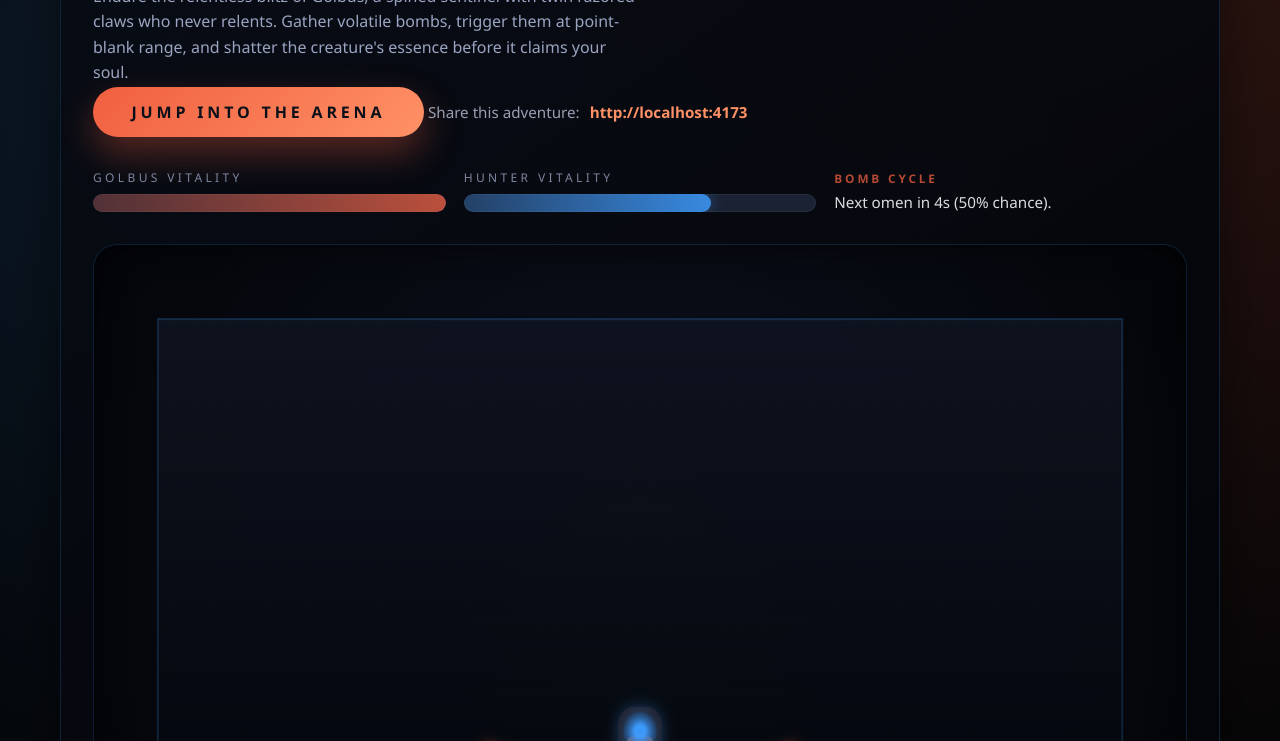
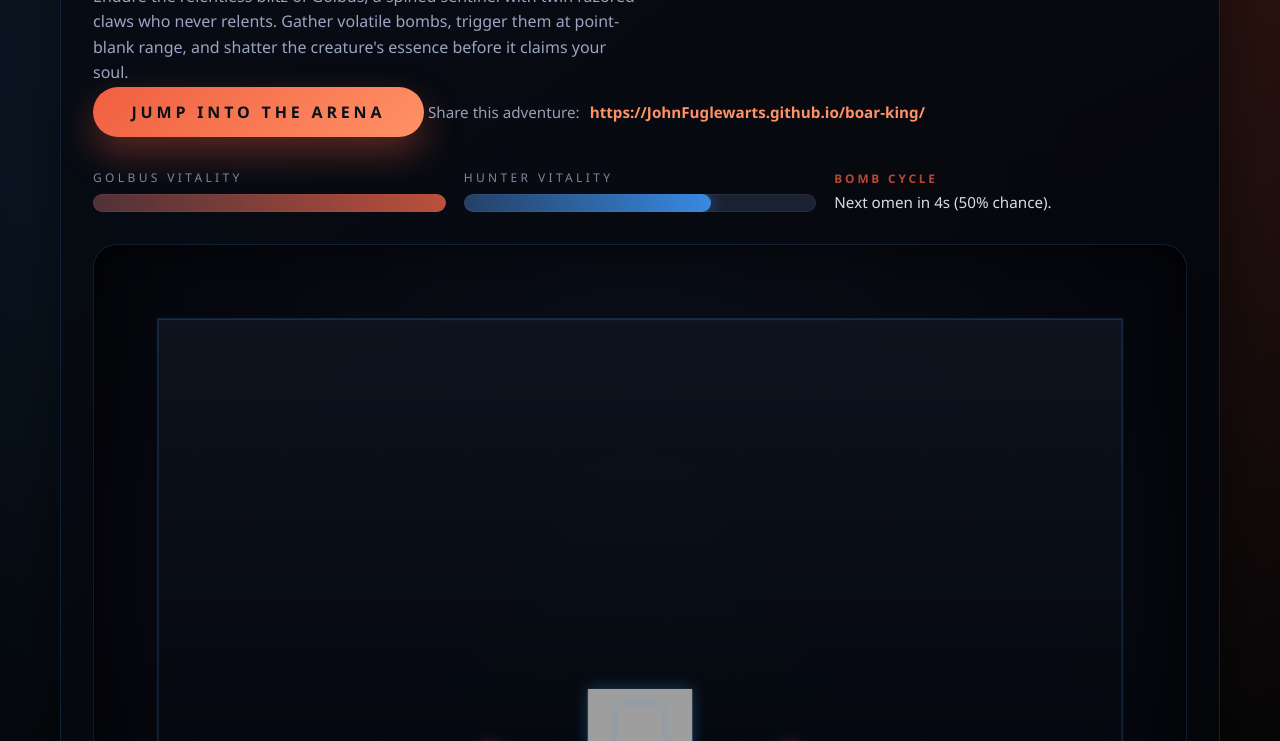
Before and after one commit to JohnFuglewarts/boar-king, a website: page index.html in a window 1280 px wide. Shown: the part 211-952 px from the top of the page. Drawn offline with Linux system fonts and the light colour scheme.

Commit message:
my changes

```diff
--- a/index.html
+++ b/index.html
@@ -316,7 +316,7 @@
             <a class="cta" href="#arena">Jump Into The Arena</a>
             <div class="share-link" role="note">
                 <span>Share this adventure:</span>
-                <a href="http://localhost:4173" target="_blank" rel="noopener">http://localhost:4173</a>
+                <a href="https://JohnFuglewarts.github.io/boar-king/" target="_blank" rel="noopener">https://JohnFuglewarts.github.io/boar-king/</a>
             </div>
         </header>
 
@@ -375,6 +375,15 @@
         const overlayStats = document.getElementById("overlay-stats");
         const overlayAction = document.getElementById("overlay-action");
         const toast = document.getElementById("toast");
+
+        const playerSprite = new Image();
+        playerSprite.src = "img/AAGGGHGGHH.png";
+
+        const enemySprite = new Image();
+        enemySprite.src = "img/creature.png";
+
+        const enemyAttackSprite = new Image();
+        enemyAttackSprite.src = "img/you fool.png";
 
         const keys = new Set();
         const bombs = [];
@@ -1073,6 +1082,17 @@
             ctx.save();
             ctx.translate(enemy.x, enemy.y);
             ctx.rotate(enemy.rotation || 0);
+
+            const currentSprite = (enemy.state !== "idle" && enemyAttackSprite.complete && enemyAttackSprite.naturalWidth !== 0)
+                ? enemyAttackSprite
+                : enemySprite;
+
+            if (currentSprite.complete && currentSprite.naturalWidth !== 0) {
+                ctx.shadowColor = "rgba(61, 156, 255, 0.3)";
+                ctx.shadowBlur = 16;
+                // Draw image centered, slightly larger than hitbox to look good
+                ctx.drawImage(currentSprite, -enemy.width * 1.2, -enemy.height * 0.6, enemy.width * 2.4, enemy.height * 1.2);
+            } else {
                 const gradient = ctx.createLinearGradient(-enemy.height * 0.5, 0, enemy.height * 0.5, 0);
                 gradient.addColorStop(0, "rgba(20, 24, 34, 0.95)");
                 gradient.addColorStop(0.5, "rgba(36, 40, 56, 0.95)");
@@ -1083,6 +1103,7 @@
                 ctx.beginPath();
                 ctx.roundRect(-enemy.width * 0.5, -enemy.height * 0.5, enemy.width, enemy.height, enemy.width * 0.35);
                 ctx.fill();
+            }
 
                 const swing = Math.sin(enemy.clawSwing) * (enemy.state === "claw" ? 0.7 : 0.35);
                 const extension = enemy.clawLength * (1 + Math.min(0.6, enemy.clawExtended));
@@ -1113,15 +1134,24 @@
                 drawClaw(-1);
                 drawClaw(1);
 
+            if (!(currentSprite.complete && currentSprite.naturalWidth !== 0)) {
                 ctx.fillStyle = "rgba(255, 120, 90, 0.85)";
                 ctx.beginPath();
                 ctx.ellipse(0, -enemy.height * 0.3, enemy.width * 0.3, enemy.width * 0.18, 0, 0, Math.PI * 2);
                 ctx.fill();
+            }
             ctx.restore();
         }
 
         function drawPlayer() {
             ctx.save();
+
+            if (playerSprite.complete && playerSprite.naturalWidth !== 0) {
+                const size = player.radius * 2.8;
+                ctx.shadowColor = "rgba(61, 156, 255, 0.3)";
+                ctx.shadowBlur = 10;
+                ctx.drawImage(playerSprite, player.x - size / 2, player.y - size / 2, size, size);
+            } else {
                 const gradient = ctx.createRadialGradient(player.x, player.y, 6, player.x, player.y, player.radius * 1.4);
                 gradient.addColorStop(0, "rgba(61, 156, 255, 0.95)");
                 gradient.addColorStop(1, "rgba(14, 22, 36, 0.2)");
@@ -1131,6 +1161,8 @@
                 ctx.beginPath();
                 ctx.arc(player.x, player.y, player.radius, 0, Math.PI * 2);
                 ctx.fill();
+            }
+
             if (player.invulnerable > 0) {
                 ctx.strokeStyle = "rgba(255, 255, 255, 0.6)";
                 ctx.lineWidth = 3;
```
Also changed, not shown: README.md, img/creature.png (added), 2 other files. Lines whose indentation alone changed are shown as unchanged.
